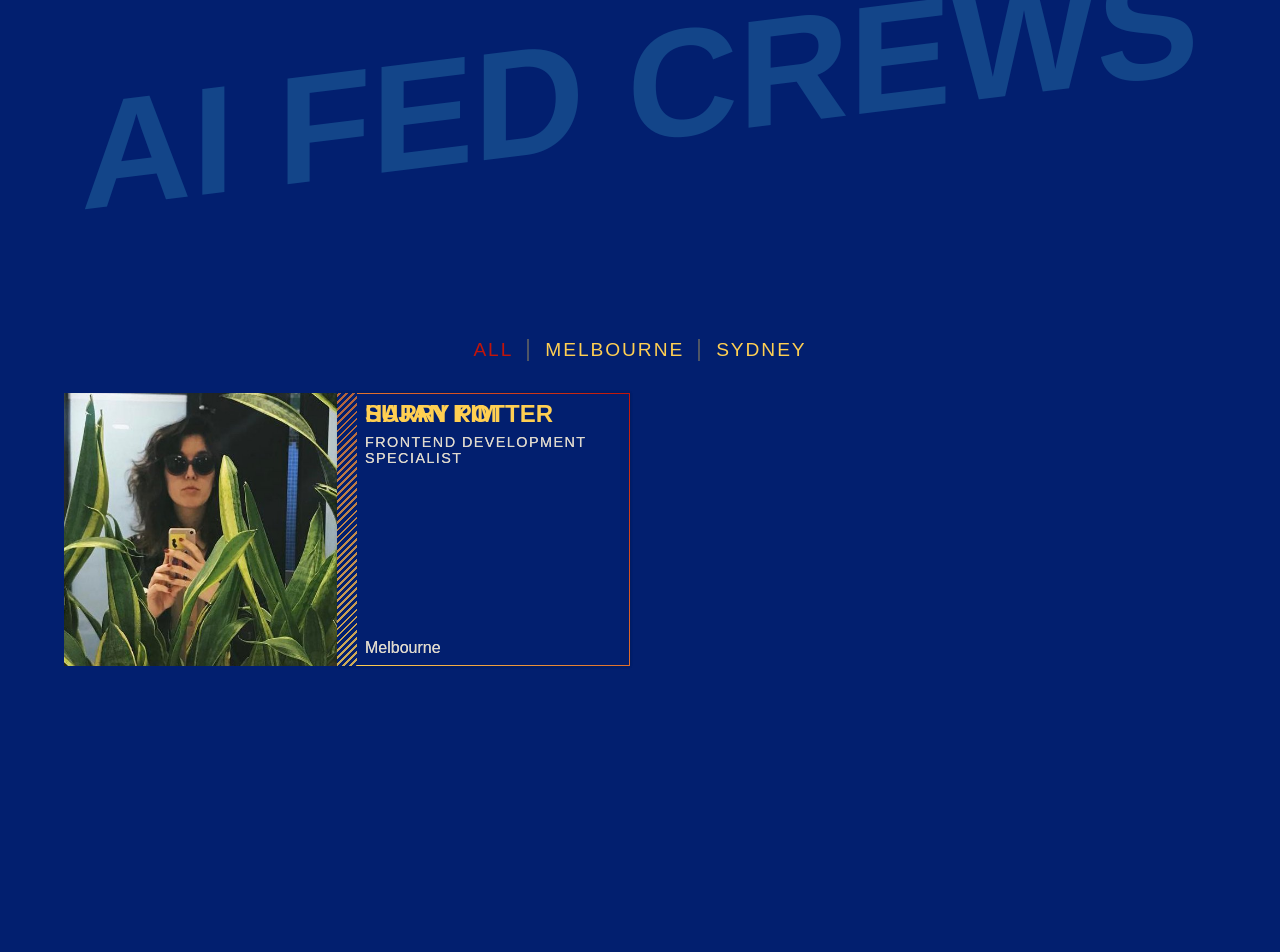
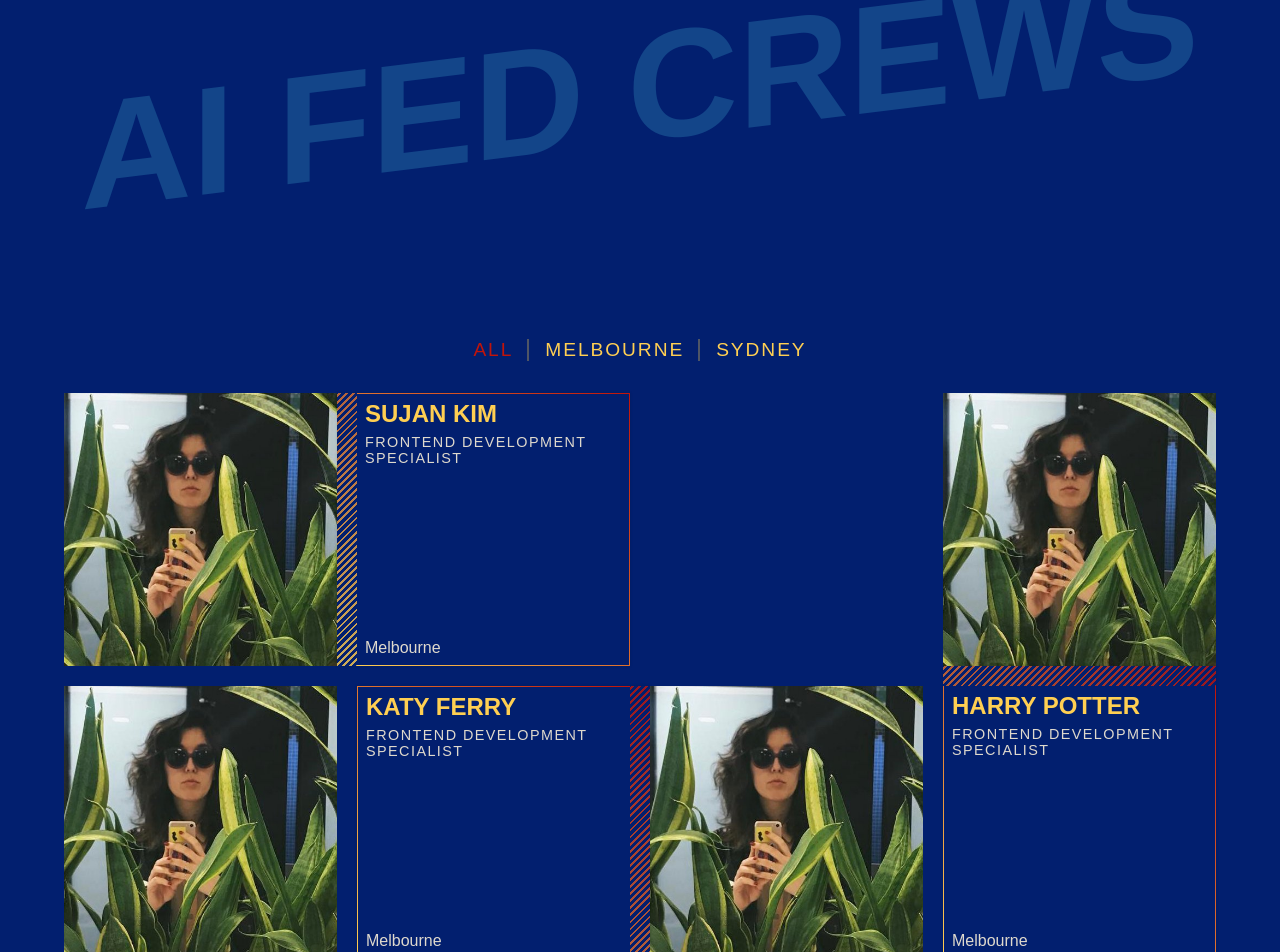
Before and after one commit to gyver98/react-our-crews, a React (Create React App) app: page / in a window 1280 px wide. Shown: the top 952 px of the page. Built offline with nearby package versions, Linux system fonts and the light colour scheme.

Commit message:
updating react-our-crews

```diff
--- a/src/App.js
+++ b/src/App.js
@@ -12,6 +12,18 @@
   {
     id: 2,
     name: "Harry Potter",
+    title: "Frontend Development Specialist",
+    location: "Melbourne"
+  },
+  {
+    id: 3,
+    name: "Nick Nolan",
+    title: "Frontend Development Specialist",
+    location: "Melbourne"
+  },
+  {
+    id: 4,
+    name: "Katy Ferry",
     title: "Frontend Development Specialist",
     location: "Melbourne"
   }
@@ -34,6 +46,7 @@
           <section className="grid-container" data-filteractive>
             {crews.map(crew => {
               return <CrewCard
+                  id={crew.id}
                   name={crew.name}
                   title={crew.title}
                   location={crew.location} />
--- a/src/components/CrewCard.js
+++ b/src/components/CrewCard.js
@@ -1,12 +1,13 @@
 import React from 'react';
+
 
 const CrewCard = (crewDetails) => {
   console.log("crewCard : "+ crewDetails.name);
   return ([
-      <div className="box crew-photo i1" data-track="melbourne">
+      <div className={`box crew-photo i${crewDetails.id}`} data-track="melbourne">
         <img src={require('../img/asset 2.jpeg')} alt="" />
       </div>,
-      <div className="box profile-hover c1" data-track="melbourne">
+      <div className={`box profile-hover c${crewDetails.id}`} data-track="melbourne">
         <div className="crew-profile front">
           <h1 className="crew-profile__name">{crewDetails.name}</h1>
           <span className="crew-profile__title">{crewDetails.title}</span>
```
